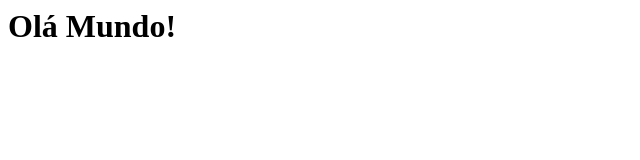
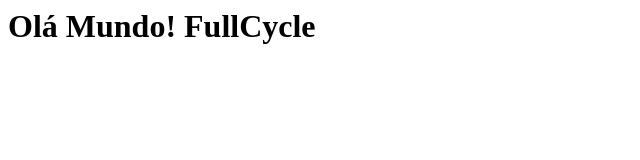
Before and after one commit to MarlonRaphael/gitflow-fc3, a plain HTML site: page index.html in a window 1280 px wide. Shown: the whole page, without its empty margins (0-640 px from the left). Drawn offline with Linux system fonts and the light colour scheme.

Commit message:
First commit

```diff
--- a/index.html
+++ b/index.html
@@ -1 +1 @@
-<h1>Olá Mundo!</h1>
+<h1>Olá Mundo! FullCycle</h1>
```
Also changed, not shown: contact.html (line endings or trailing spaces).
